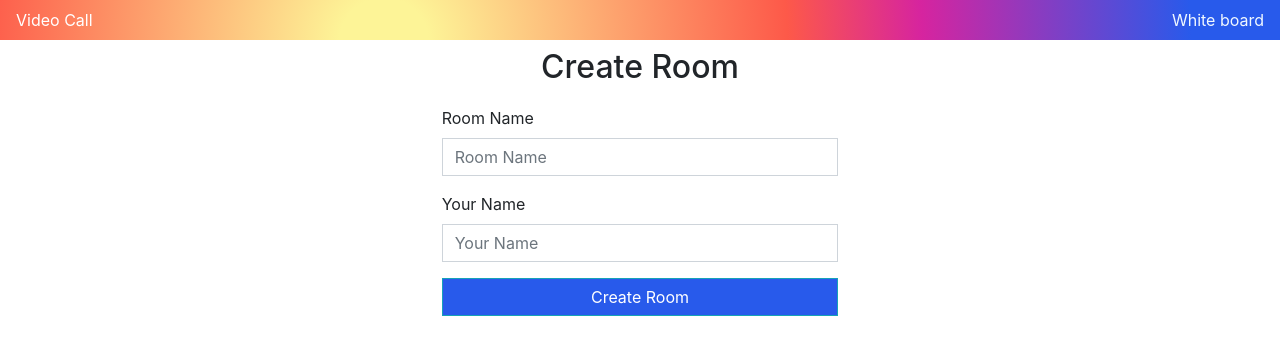
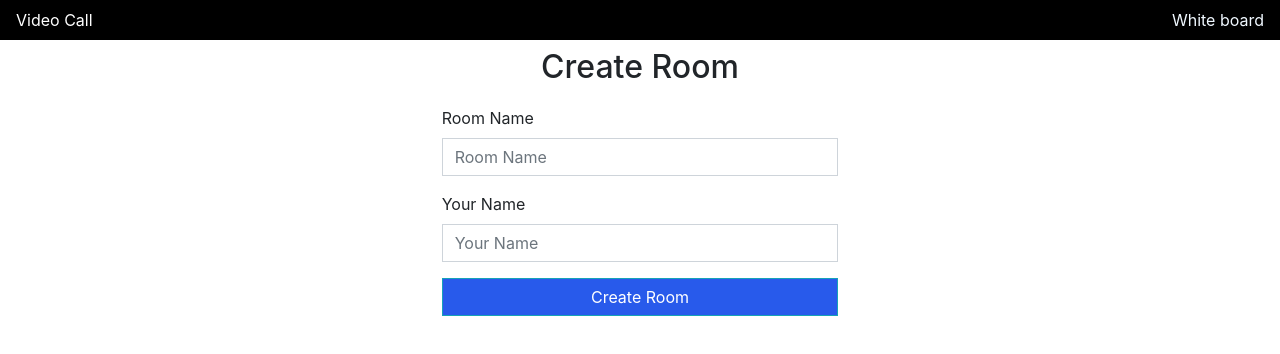
Before and after one commit to social-media-asac/video-chat, a website: page public/index.html in a window 1280 px wide. Drawn offline with nearby package versions, Linux system fonts and the light colour scheme.

Commit message:
last edit

```diff
--- a/public/css/app.css
+++ b/public/css/app.css
@@ -229,8 +229,8 @@
      white-space: pre-wrap;
  } */
 .bg-info {
-     /* background-color: black; */
-     background: radial-gradient(circle at 30% 107%, #fdf497 0%, #fdf497 5%, #fd5949 45%,#d6249f 60%,#285AEB 90%);
+      background-color: black;
+     /* background: radial-gradient(circle at 30% 107%, #fdf497 0%, #fdf497 5%, #fd5949 45%,#d6249f 60%,#285AEB 90%); */
     /* background-position: right;
      background-position-x: 20px;
     alignment-baseline: middle;
```
